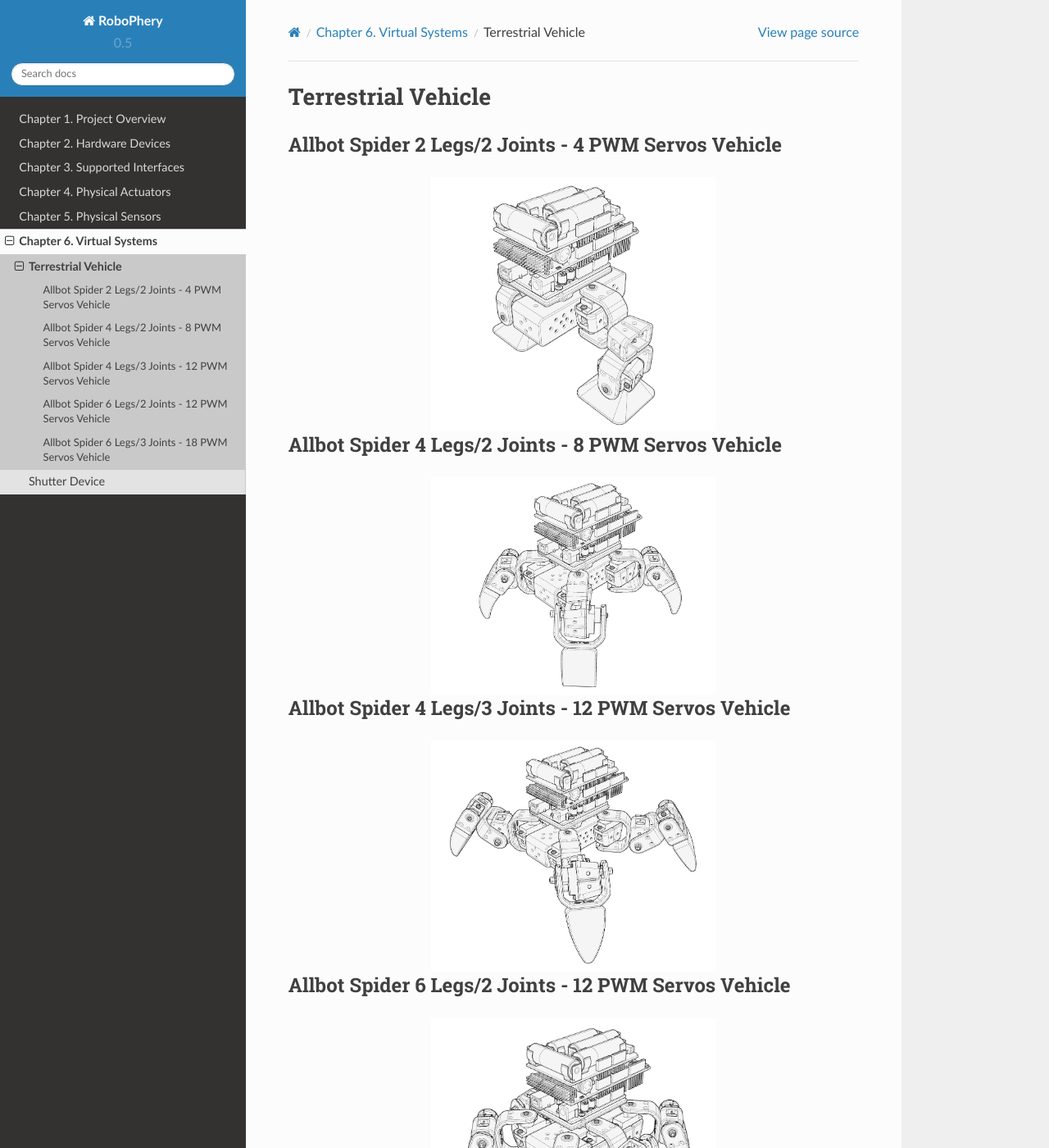
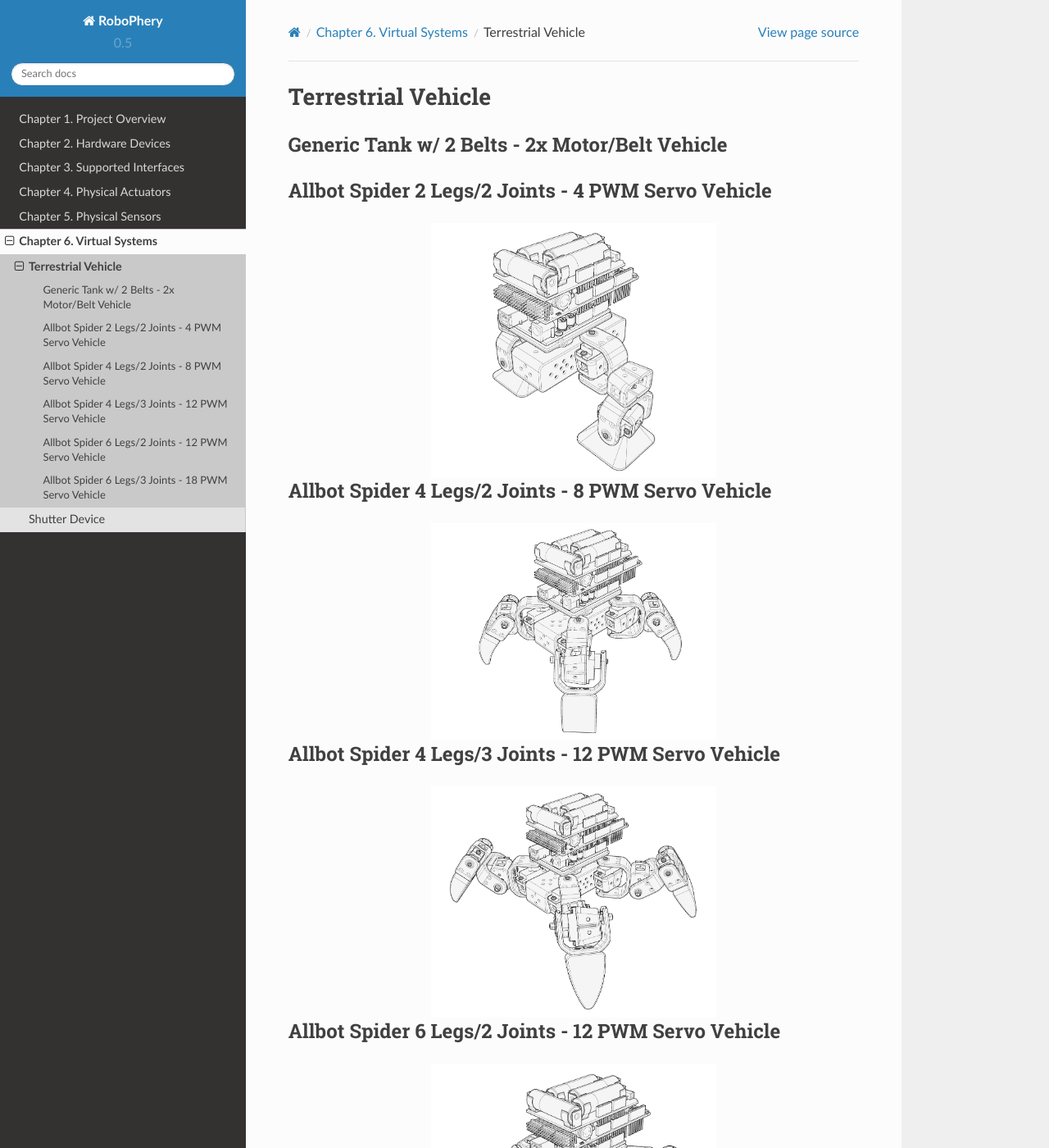
Before and after one commit to cznewt/robophery, a Sphinx documentation site: the page built from docs/source/doc/virtual/vehicle-terrestrial.rst, in a window 1280 px wide and 1400 px high. Shown: the whole window at 82% size. Built offline with Sphinx 7.4.7 and the Read the Docs theme 2.0.0, drawn with Linux system fonts in a browser that asks for light colours; formulas are drawn with MathJax 3; some of the changed text lies outside the part shown.

Commit message:
Fixed a few doc headers

```diff
--- a/docs/source/doc/virtual/vehicle-terrestrial.rst
+++ b/docs/source/doc/virtual/vehicle-terrestrial.rst
@@ -3,41 +3,44 @@
 Terrestrial Vehicle
 ===================
 
+Generic Tank w/ 2 Belts - 2x Motor/Belt Vehicle
+===============================================
 
-Allbot Spider 2 Legs/2 Joints - 4 PWM Servos Vehicle
-====================================================
+
+Allbot Spider 2 Legs/2 Joints - 4 PWM Servo Vehicle
+===================================================
 
 .. image :: /_static/img/virtual/vr204.jpg
    :width: 50 %
    :align: center
 
 
-Allbot Spider 4 Legs/2 Joints - 8 PWM Servos Vehicle
-====================================================
+Allbot Spider 4 Legs/2 Joints - 8 PWM Servo Vehicle
+===================================================
 
 .. image :: /_static/img/virtual/vr408.jpg
    :width: 50 %
    :align: center
 
 
-Allbot Spider 4 Legs/3 Joints - 12 PWM Servos Vehicle
-=====================================================
+Allbot Spider 4 Legs/3 Joints - 12 PWM Servo Vehicle
+====================================================
 
 .. image :: /_static/img/virtual/vr412.jpg
    :width: 50 %
    :align: center
 
 
-Allbot Spider 6 Legs/2 Joints - 12 PWM Servos Vehicle
-=====================================================
+Allbot Spider 6 Legs/2 Joints - 12 PWM Servo Vehicle
+====================================================
 
 .. image :: /_static/img/virtual/vr612.jpg
    :width: 50 %
    :align: center
 
 
-Allbot Spider 6 Legs/3 Joints - 18 PWM Servos Vehicle
-=====================================================
+Allbot Spider 6 Legs/3 Joints - 18 PWM Servo Vehicle
+====================================================
 
 .. image :: /_static/img/virtual/vr618.jpg
    :width: 50 %
```
